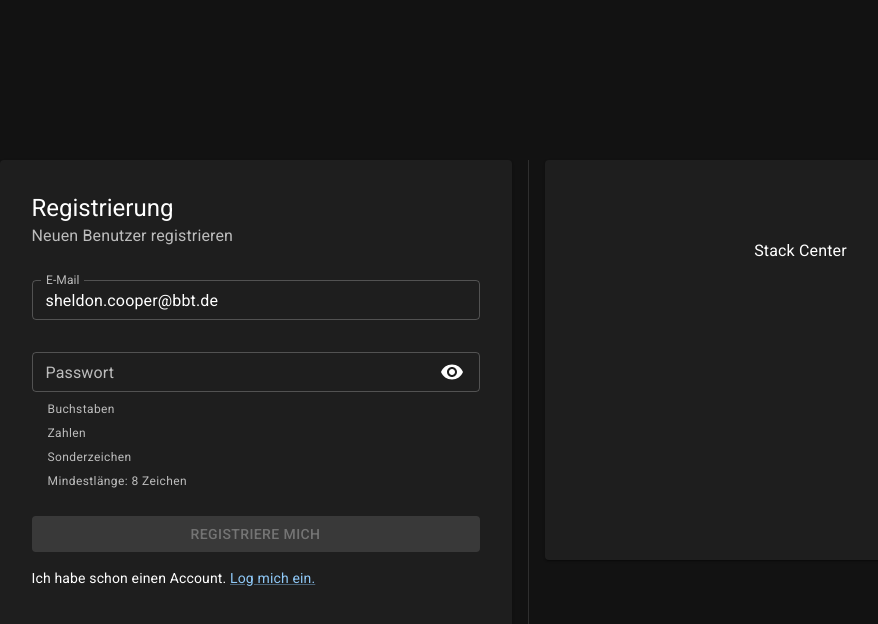
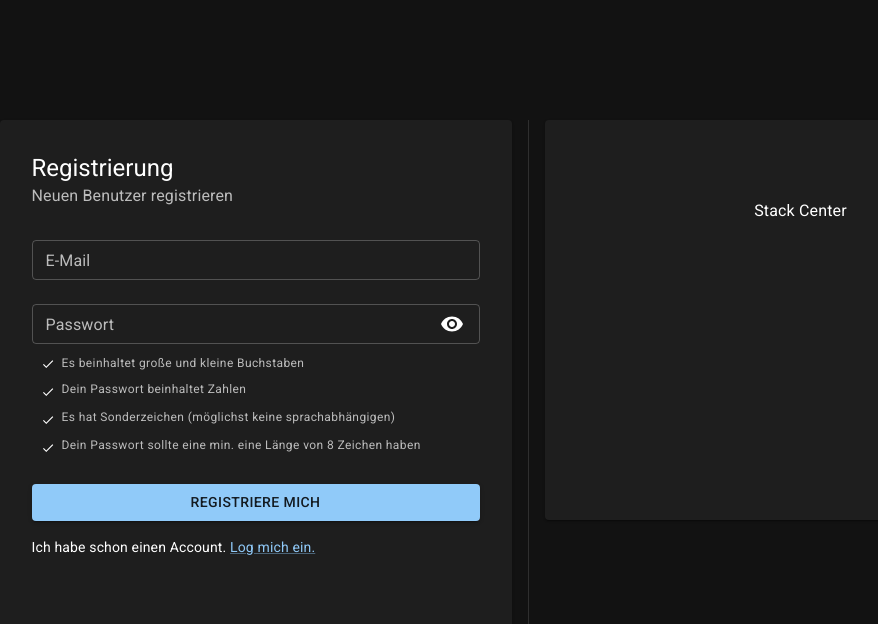
Before and after one commit to AK2083/DojoSphere, a React (Vite) app: page / in a window 1280 px wide. Shown: the top 624 px of the page, without its empty margins (112-990 px from the left). Built offline with nearby package versions, Linux system fonts and the light colour scheme.

Commit message:
feat: add validation

```diff
--- a/package.json
+++ b/package.json
@@ -22,6 +22,7 @@
     "@fontsource/roboto": "^5.2.9",
     "@mui/icons-material": "^7.3.6",
     "@mui/material": "^7.3.6",
+    "@supabase/supabase-js": "^2.90.0",
     "react": "^19.2.0",
     "react-dom": "^19.2.0"
   },
--- a/src/features/authentication/components/RegisterForm.tsx
+++ b/src/features/authentication/components/RegisterForm.tsx
@@ -1,4 +1,4 @@
-import { Visibility, VisibilityOff } from "@mui/icons-material";
+import { Visibility, VisibilityOff, Check } from "@mui/icons-material";
 import Box from "@mui/material/Box";
 import Button from "@mui/material/Button";
 import Card from "@mui/material/Card";
@@ -13,26 +13,58 @@ import TextField from "@mui/material/TextField";
 import Typography from "@mui/material/Typography";
 import { useState } from "react";
 
+import { useField } from "../../../shared/hooks/useFields";
+import { getPasswordRules } from "../../../shared/utils/passwordRules";
+import { emailValidator, passwordValidator } from "../../../shared/utils/validators";
+
 export default function RegisterForm() {
   const [showPassword, setShowPassword] = useState(false);
+  const email = useField<string>("", emailValidator);
+  const password = useField<string>("", passwordValidator);
+
+  const color = (ok: boolean) => (ok ? "success.main" : "text.secondary");
+
+  const rules = getPasswordRules(password.value);
+
+  const handleSubmit = (e: React.FormEvent) => {
+    e.preventDefault();
+
+    const valid = [email.validate(), password.validate()].every(Boolean);
+
+    if (!valid) return;
+  };
 
   return (
-    <Card sx={{ width: "40vw", height: "60vh", p: 2 }}>
+    <Card sx={{ width: "40vw", height: "70vh", p: 2 }}>
       <CardHeader title="Registrierung" subheader="Neuen Benutzer registrieren" />
       <CardContent>
-        <Stack direction="column" spacing={2} marginBottom={1}>
+        <Stack
+          direction="column"
+          spacing={1}
+          marginBottom={1}
+          component="form"
+          id="register-form"
+          onSubmit={handleSubmit}
+        >
           <TextField
             id="email"
             size="small"
-            defaultValue="sheldon.cooper@bbt.de"
             label="E-Mail"
+            value={email.value}
+            helperText={email.error}
+            onChange={(e) => email.setValue(e.target.value)}
+            error={!!email.error}
             sx={{ pb: 2 }}
           />
           <TextField
             id="password"
             size="small"
             label="Passwort"
+            helperText={password.error}
             type={showPassword ? "text" : "password"}
+            value={password.value}
+            onChange={(e) => password.setValue(e.target.value)}
+            error={!!password.error}
             slotProps={{
               input: {
                 endAdornment: (
@@ -40,7 +72,7 @@ export default function RegisterForm() {
                     <IconButton
                       aria-label="toggle password visibility"
                       size="small"
-                      onClick={() => setShowPassword(!showPassword)}
+                      onClick={() => setShowPassword((previousState) => !previousState)}
                       edge="end"
                     >
                       {showPassword ? <VisibilityOff /> : <Visibility />}
@@ -51,23 +83,58 @@ export default function RegisterForm() {
             }}
           />
         </Stack>
-        <Stack direction="column" spacing={0.5} sx={{ ml: 2 }}>
-          <Typography sx={{ display: "flex", color: "text.secondary" }} variant="caption">
-            Buchstaben
+        <Stack direction="column" spacing={0.5} sx={{ ml: 0.5 }}>
+          <Typography
+            sx={{ display: "flex", alignItems: "center", color: color(rules.letters) }}
+            variant="caption"
+          >
+            <IconButton
+              aria-label="checked password rule"
+              size="small"
+              onClick={() => setShowPassword((previousState) => !previousState)}
+              sx={{ mr: 0.25 }}
+            >
+              <Check sx={{ fontSize: 14 }} />
+            </IconButton>
+            Es beinhaltet große und kleine Buchstaben
           </Typography>
-          <Typography sx={{ display: "flex", color: "text.secondary" }} variant="caption">
-            Zahlen
+          <Typography sx={{ display: "flex", color: color(rules.numbers) }} variant="caption">
+            <IconButton
+              aria-label="checked password rule"
+              size="small"
+              onClick={() => setShowPassword((previousState) => !previousState)}
+              sx={{ mr: 0.25 }}
+            >
+              <Check sx={{ fontSize: 14 }} />
+            </IconButton>
+            Dein Passwort beinhaltet Zahlen
           </Typography>
-          <Typography sx={{ display: "flex", color: "text.secondary" }} variant="caption">
-            Sonderzeichen
+          <Typography sx={{ display: "flex", color: color(rules.special) }} variant="caption">
+            <IconButton
+              aria-label="checked password rule"
+              size="small"
+              onClick={() => setShowPassword((previousState) => !previousState)}
+              sx={{ mr: 0.25 }}
+            >
+              <Check sx={{ fontSize: 14 }} />
+            </IconButton>
+            Es hat Sonderzeichen (möglichst keine sprachabhängigen)
           </Typography>
-          <Typography sx={{ display: "flex", color: "text.secondary" }} variant="caption">
-            Mindestlänge: 8 Zeichen
+          <Typography sx={{ display: "flex", color: color(rules.length) }} variant="caption">
+            <IconButton
+              aria-label="checked password rule"
+              size="small"
+              onClick={() => setShowPassword((previousState) => !previousState)}
+              sx={{ mr: 0.25 }}
+            >
+              <Check sx={{ fontSize: 14 }} />
+            </IconButton>
+            Dein Passwort sollte eine min. eine Länge von 8 Zeichen haben
           </Typography>
         </Stack>
       </CardContent>
       <CardActions sx={{ px: 2, pb: 2 }}>
-        <Button fullWidth variant="contained" disabled>
+        <Button fullWidth variant="contained" type="submit" form="register-form">
           Registriere mich
         </Button>
       </CardActions>
--- /dev/null
+++ b/src/shared/hooks/useFields.ts
@@ -0,0 +1,25 @@
+import { useState } from "react";
+
+import type { Validator } from "../utils/validators";
+
+export function useField<T>(initialValue: T, validator?: Validator<T>) {
+  const [value, setValue] = useState<T>(initialValue);
+  const [error, setError] = useState<string | null>(null);
+
+  const validate = () => {
+    const err = validator?.(value) ?? null;
+    setError(err);
+    return !err;
+  };
+
+  return {
+    value,
+    setValue,
+    error,
+    validate,
+    reset: () => {
+      setValue(initialValue);
+      setError(null);
+    },
+  };
+}
--- /dev/null
+++ b/src/shared/utils/passwordRules.ts
@@ -0,0 +1,8 @@
+export function getPasswordRules(password: string) {
+  return {
+    letters: /[a-zA-Z]/.test(password),
+    numbers: /\d/.test(password),
+    special: /[^a-zA-Z0-9]/.test(password),
+    length: password.length >= 8,
+  };
+}
--- /dev/null
+++ b/src/shared/utils/validators.ts
@@ -0,0 +1,16 @@
+import { getPasswordRules } from "./passwordRules";
+
+export type Validator<T> = (value: T) => string | null;
+
+export const required: Validator<string> = (v) => (v ? null : "Pflichtfeld");
+
+export const emailValidator: Validator<string> = (mailaddress: string) => {
+  if (!mailaddress) return "E-Mail ist erforderlich";
+  if (!/^\S+@\S+\.\S+$/.test(mailaddress)) return "Ungültige E-Mail";
+  return null;
+};
+
+export const passwordValidator: Validator<string> = (password: string) => {
+  const rules = getPasswordRules(password);
+  return Object.values(rules).every(Boolean) ? null : "Passwort erfüllt nicht alle Regeln";
+};
```
Also changed, not shown: src/shared/services/supabase/supabase.ts (added, +19 -0 lines), 2 other files (tests, documents, lock files or other folders).
